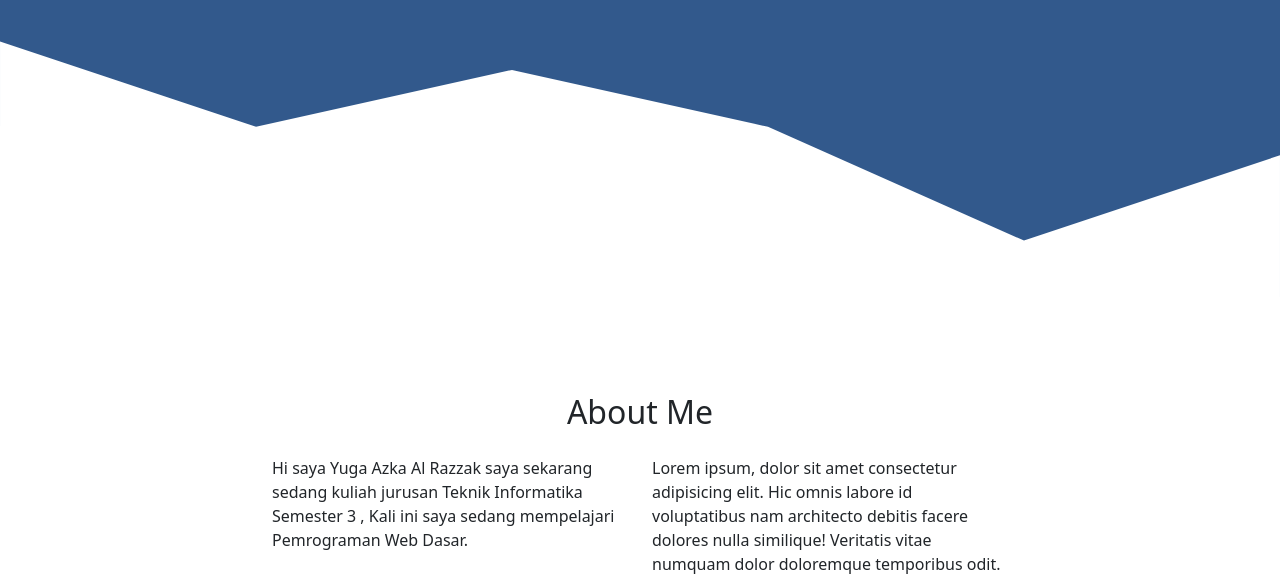
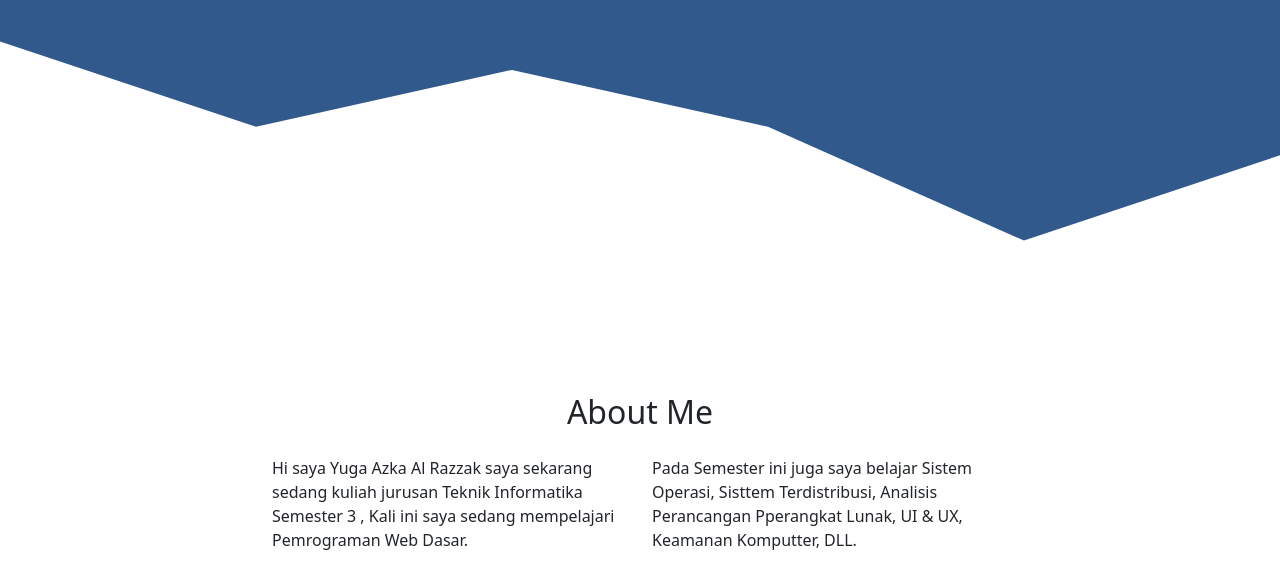
Before and after one commit to YugaZ963/YugaZ963.github.io, a plain HTML site: page index.html in a window 1280 px wide. Shown: the part 385-961 px from the top of the page. Drawn offline with nearby package versions, Linux system fonts and the light colour scheme.

Commit message:
Update index.html

```diff
--- a/index.html
+++ b/index.html
@@ -56,7 +56,7 @@
             <p>Hi saya Yuga Azka Al Razzak saya sekarang sedang kuliah jurusan Teknik Informatika Semester 3 , Kali ini saya sedang mempelajari Pemrograman Web Dasar.</p>
           </div>
           <div class="col-md-4">
-            <p>Lorem ipsum, dolor sit amet consectetur adipisicing elit. Hic omnis labore id voluptatibus nam architecto debitis facere dolores nulla similique! Veritatis vitae numquam dolor doloremque temporibus odit.</p>
+            <p>Pada Semester ini juga saya belajar Sistem Operasi, Sisttem Terdistribusi, Analisis Perancangan Pperangkat Lunak, UI & UX, Keamanan Komputter, DLL.</p>
           </div>
         </div>
       </div>
```
